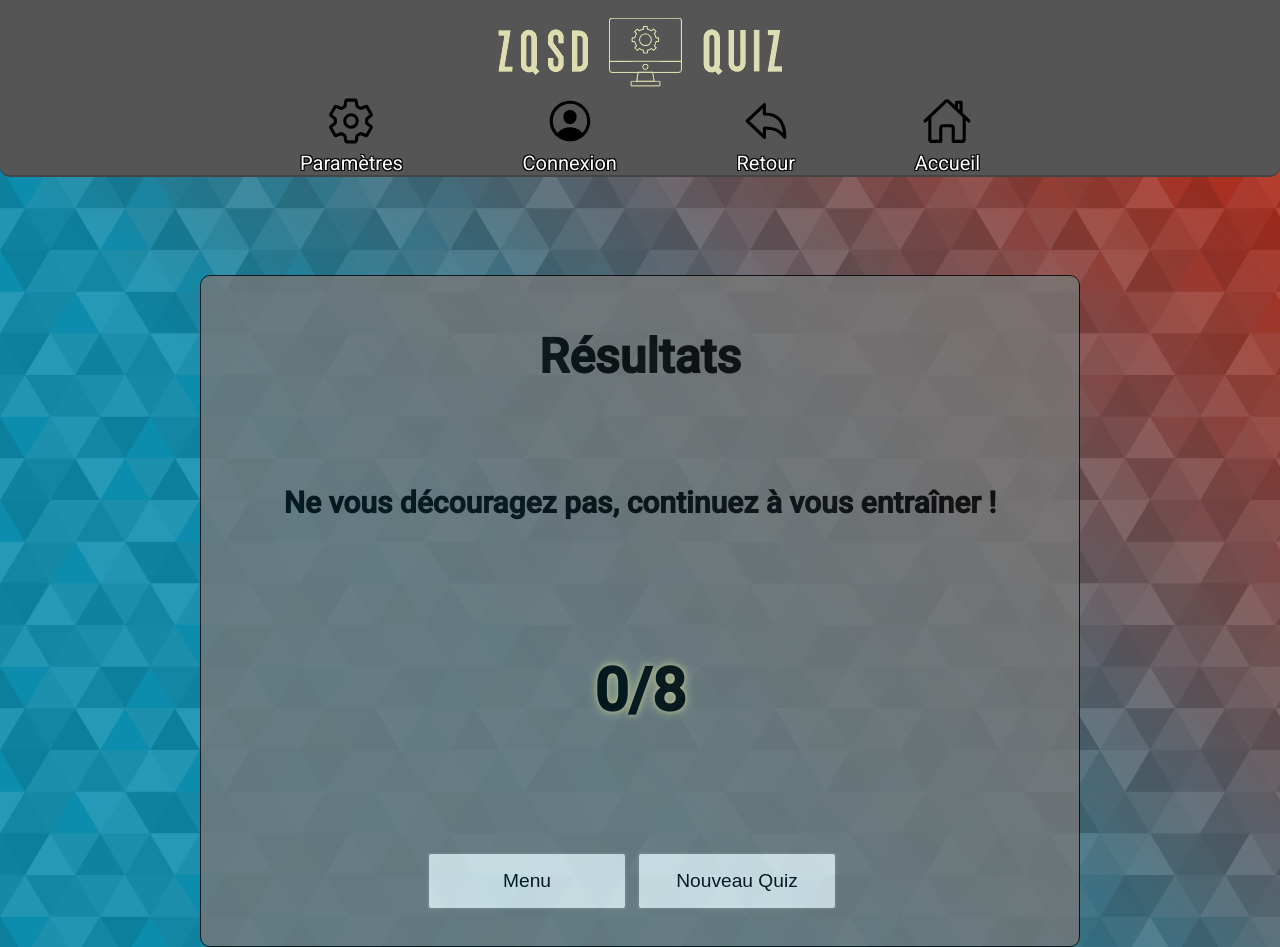
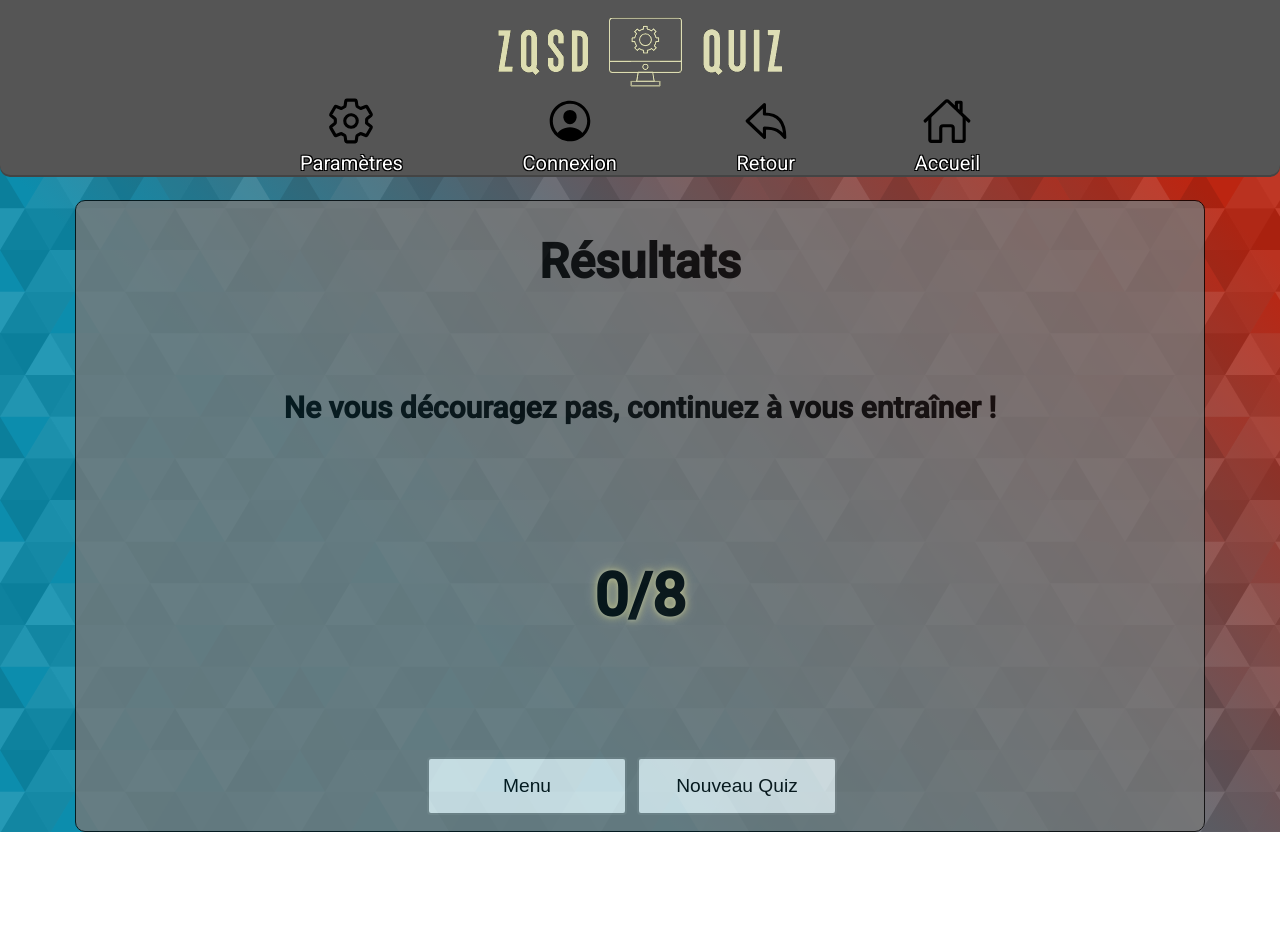
Before and after one commit to 2019-2020-ps6/2022-2023-ps6-zqsd, an Angular app in the folder front-end/: page /results in a window 1280 px wide. After the commit the page ends 832 px from the top, so only its background shows below. Built offline with nearby package versions, Linux system fonts and the light colour scheme.

Commit message:
correction affichage results

```diff
--- a/front-end/src/app/results/results.component.scss
+++ b/front-end/src/app/results/results.component.scss
@@ -20,8 +20,10 @@ p {
   display: flex;
   flex-direction: column;
   align-items: center;
-  margin: 100px 200px;
-  padding: 20px;
+  margin-bottom: 50px;
+  margin-left: 75px;
+  margin-right: 75px;
+  margin-top: 25px;
   border: 1px solid #000;
   border-radius: 10px;
   background-color: #777;
```
